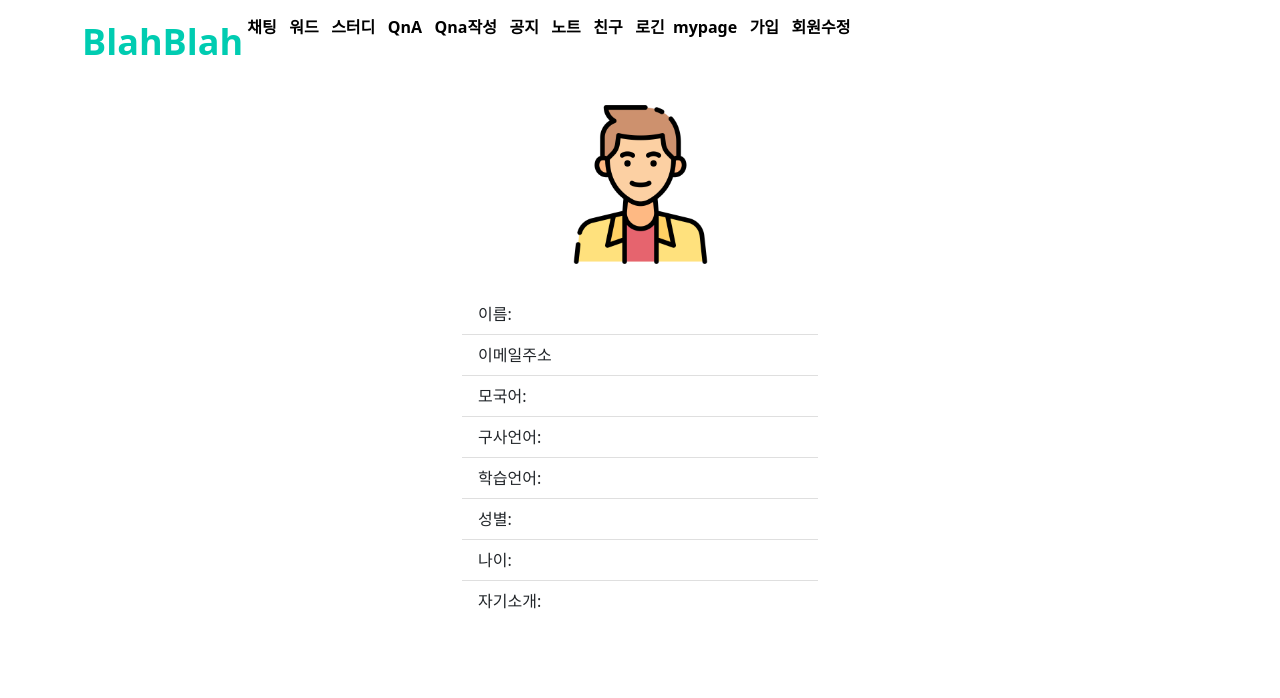
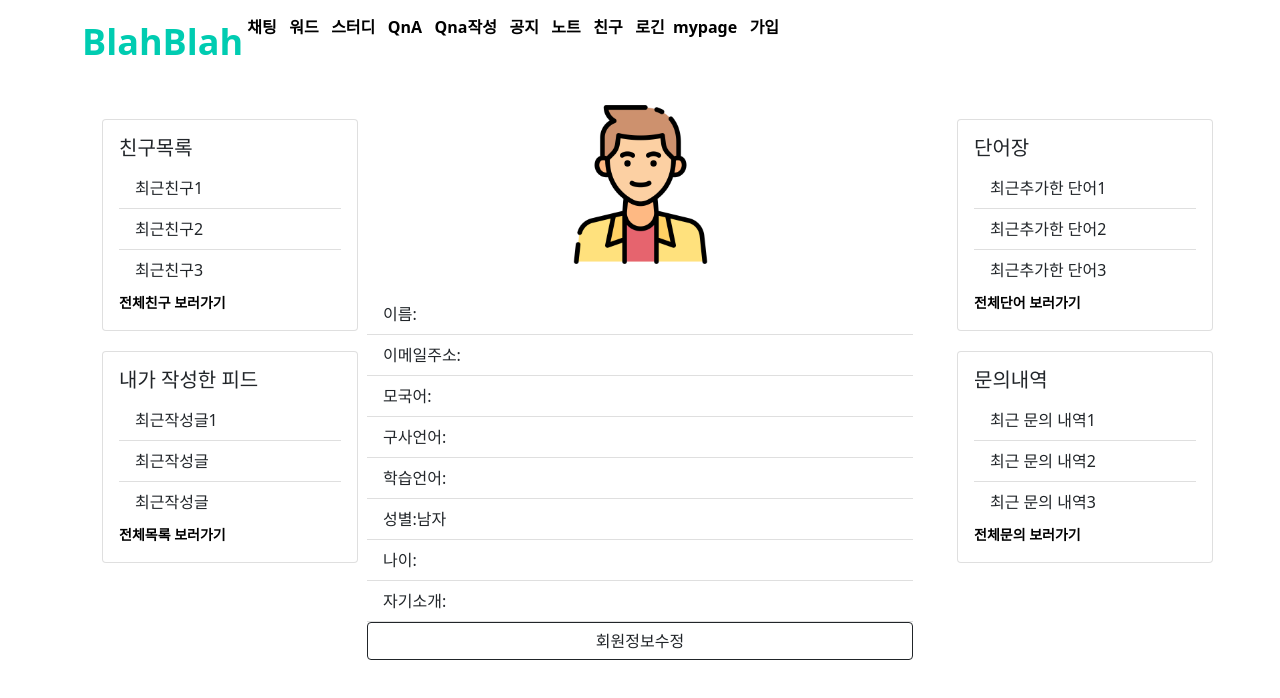
Before and after one commit to damwon/BlahBlah, a Next.js app in the folder FE/blahblah/: page /user/mypage in a window 1280 px wide. Shown: the top 698 px of the page. Built offline with nearby package versions, Linux system fonts and the light colour scheme; no server answers.

Commit message:
[S06P31C203-201]fe/feat/NavandMypage

```diff
--- a/FE/blahblah/component/Navbar.js
+++ b/FE/blahblah/component/Navbar.js
@@ -74,12 +74,13 @@ export default function userNav() {
               <Link href="/user/mypage">
             <a className="navmenu">&nbsp;mypage &nbsp;</a>
               </Link>
-              <Link href="/user/signup">
-            <a className="navmenu">&nbsp;가입 &nbsp;</a>
-              </Link>
-              <Link href="/user/updatecheck">
-            <a className="navmenu">&nbsp;회원수정 &nbsp;</a>
-              </Link>
+              {
+                isLogin===false
+                ?<><Link href="/user/signup">
+                <a className="navmenu">&nbsp;가입 &nbsp;</a>
+                  </Link></>
+                :null
+              }
             </div>
       </div>
       <style jsx>{`
--- a/FE/blahblah/pages/user/mypage.tsx
+++ b/FE/blahblah/pages/user/mypage.tsx
@@ -1,16 +1,68 @@
 /* eslint-disable */
-import { Container,Row,Col,ListGroup,Figure } from 'react-bootstrap';
+import { Container,Row,Col,ListGroup,Figure ,Card,Button} from 'react-bootstrap';
 import axios from "axios";
+import { useEffect, useState } from "react";
+import Link from "next/link";
+import { useRouter } from "next/router";
+
 export default function Mypage() {
+  const router = useRouter()
+  const [profile, setProfile] = useState<any>([]);
+  // 타입스크립트 설정.. ㅠㅡㅠ
+  const getProfile = () => {
+    axios({
+      url: "https://blahblah.community:8443/api/user/me",
+      method: "get",
+      headers: setToken(),
+    }).then((res) => {
+      console.log(res)
+      setProfile(res.data);
+      console.log(res.data)
+    });
+  };
+  const setToken = () => {
+    const token = localStorage.getItem("jwt");
+    const config = {
+      Authorization: `Bearer ${token}`,
+    };
+    return config;
+  };
+  useEffect(() => {
+    getProfile();
+  }, []);
   return (
     <>
 
       <Container>
         <Row>
-        <Col>
+        <Col sm = {3} sx = {3}>
+        <Card style={{ width: '16rem',margin:'20px'  }}>
+  <Card.Body>
+    <Card.Title>친구목록</Card.Title>
+    <ListGroup variant="flush">
+    <ListGroup.Item>최근친구1</ListGroup.Item>
+    <ListGroup.Item>최근친구2</ListGroup.Item>
+    <ListGroup.Item>최근친구3</ListGroup.Item>
+  </ListGroup>
+  <a className="linkmenu" onClick={()=>{
+    router.push('/user/friends')
+  }}>전체친구 보러가기</a>
+  </Card.Body>
+</Card>
 
+<Card style={{ width: '16rem',margin:'20px' }}>
+  <Card.Body>
+    <Card.Title>내가 작성한 피드</Card.Title>
+    <ListGroup variant="flush">
+    <ListGroup.Item>최근작성글1</ListGroup.Item>
+    <ListGroup.Item>최근작성글</ListGroup.Item>
+    <ListGroup.Item>최근작성글</ListGroup.Item>
+  </ListGroup>
+  <a className="linkmenu">전체목록 보러가기</a>
+  </Card.Body>
+</Card>
       </Col>
-      <Col>
+      <Col sm = {6} sx = {6}>
       <div className="mypage">
       <Figure>
   <Figure.Image
@@ -21,18 +73,46 @@ export default function Mypage() {
 </Figure>
       </div>
       <ListGroup variant="flush">
-  <ListGroup.Item>이름:</ListGroup.Item>
-  <ListGroup.Item>이메일주소</ListGroup.Item>
+  <ListGroup.Item>이름:{profile.name}</ListGroup.Item>
+  <ListGroup.Item>이메일주소:{profile.email}</ListGroup.Item>
   <ListGroup.Item>모국어:</ListGroup.Item>
   <ListGroup.Item>구사언어:</ListGroup.Item>
   <ListGroup.Item>학습언어:</ListGroup.Item>
-  <ListGroup.Item>성별:</ListGroup.Item>
-  <ListGroup.Item>나이:</ListGroup.Item>
-  <ListGroup.Item>자기소개:</ListGroup.Item>
+  <ListGroup.Item>성별:{profile.gender===0
+  ?<>여자</>
+  :<>남자</>
+  }</ListGroup.Item>
+  <ListGroup.Item>나이:{profile.age}</ListGroup.Item>
+  <ListGroup.Item>자기소개:{profile.description}</ListGroup.Item>
+  <Button onClick={()=>{
+    router.push('/user/updatecheck')
+  }}
+  style={{ marginBottom:'20px' }} variant="outline-dark">회원정보수정</Button>
 </ListGroup>
       </Col>
-      <Col>
-
+      <Col sm = {3} sx = {3}>
+      <Card style={{ width: '16rem',margin:'20px' }}>
+  <Card.Body>
+    <Card.Title>단어장</Card.Title>
+    <ListGroup variant="flush">
+    <ListGroup.Item>최근추가한 단어1</ListGroup.Item>
+    <ListGroup.Item>최근추가한 단어2</ListGroup.Item>
+    <ListGroup.Item>최근추가한 단어3</ListGroup.Item>
+  </ListGroup>
+  <a className="linkmenu">전체단어 보러가기</a>
+  </Card.Body>
+</Card>
+<Card style={{ width: '16rem',margin:'20px' }}>
+  <Card.Body>
+    <Card.Title>문의내역</Card.Title>
+    <ListGroup variant="flush">
+    <ListGroup.Item>최근 문의 내역1</ListGroup.Item>
+    <ListGroup.Item>최근 문의 내역2</ListGroup.Item>
+    <ListGroup.Item>최근 문의 내역3</ListGroup.Item>
+  </ListGroup>
+  <a className="linkmenu">전체문의 보러가기</a>
+  </Card.Body>
+</Card>
       </Col>
         </Row>
 
@@ -45,6 +125,20 @@ export default function Mypage() {
   justify-content: center;
         }
 
+          .linkmenu {
+            color: black;
+            text-decoration-line: none;
+            display: inline;
+            align-items:center;
+            font-weight:bold;
+            font-size: 14px;
+            margin-bottom:0;
+            cursor: pointer;
+          }
+          .linkmenu:hover{
+            color:#00ccb1;
+          }
+
       `}</style>
     </>
   )
```
